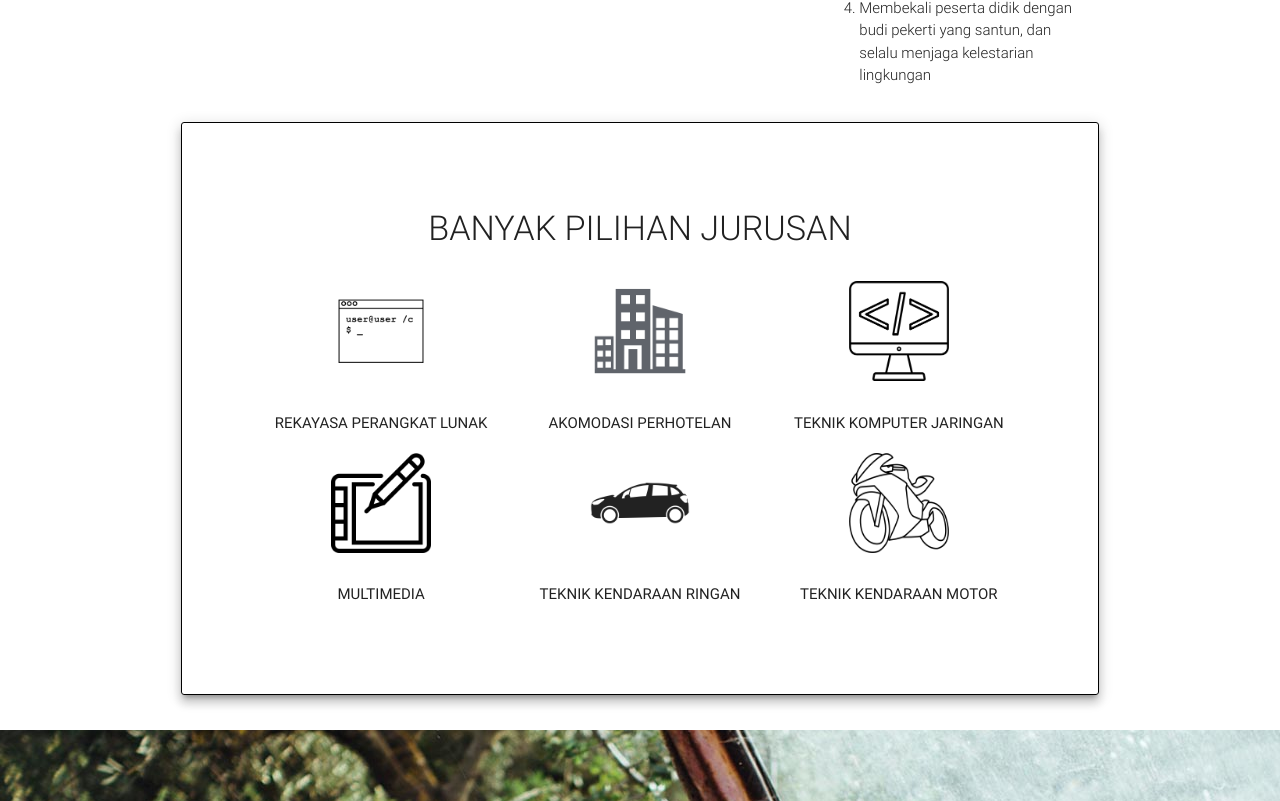
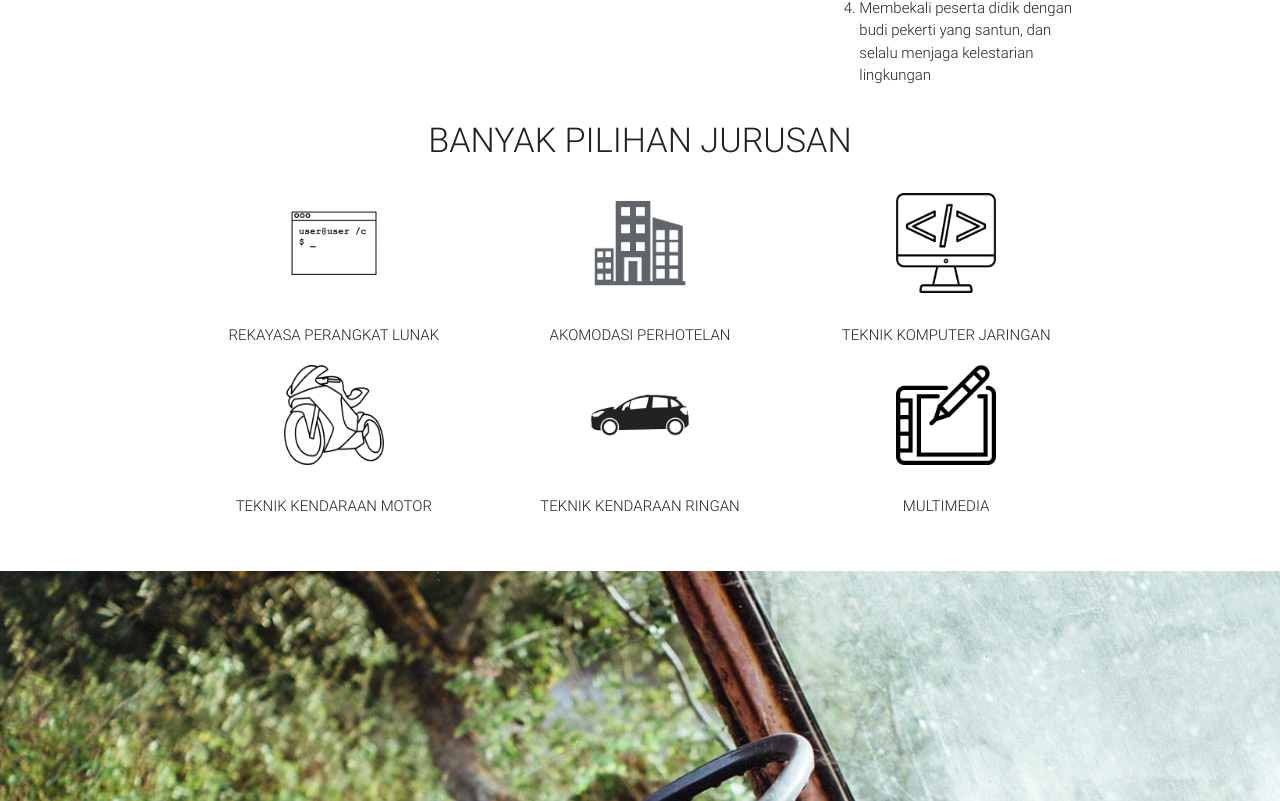
Before and after one commit to androjovi/example-profil-sekolah, a plain HTML site: page index.html in a window 1280 px wide. Shown: the part 1299-2100 px from the top of the page. Drawn offline with nearby package versions, Linux system fonts and the light colour scheme.

Commit message:
Add files via upload

```diff
--- a/index.html
+++ b/index.html
@@ -136,51 +136,76 @@
 				</div>
 			</div>
 
-			<div class="row z-depth-4" style="border: 1px solid black; padding:70px; border-radius: 3px; ">
-				<div class="row center" >
-					<h4 class="light" >BANYAK PILIHAN JURUSAN</h4>
+			<div class="row">
+				<div class="row center">
+					<h4 class="light">BANYAK PILIHAN JURUSAN</h4>
 				</div>
-				<div class="col s2 m4">
-					<div class="row center">
-					<img src="img/jurusan/rpl.png" width="100px" height="100px">
+				<div class="col s12 m4">
+					<div class="icon-block">
+						<div class="row center">
+							<img src="img/jurusan/rpl.png" width="100px" height="100px">
+						</div>
+						<div class="center">
+							<p class="light">REKAYASA PERANGKAT LUNAK</p>
+						</div>
 					</div>
-					<p class="center">REKAYASA PERANGKAT LUNAK</p>
 				</div>
-				<div class="col s2 m4">
-					<div class="row center">
-					<img src="img/jurusan/hotel.png" width="100px" height="100px">
+				<div class="col s12 m4">
+					<div class="icon-block">
+						<div class="row center">
+							<img src="img/jurusan/hotel.png" width="100px" height="100px">
+
+						</div>
+						<div class="center">
+							<p class="light">AKOMODASI PERHOTELAN</p>
+						</div>
+
 					</div>
-					<p class="center">AKOMODASI PERHOTELAN</p>
 				</div>
 
-				<div class="col s2 m4">
-					<div class="row center">
-					<img src="img/jurusan/tkj.png" width="100px" height="100px">
+				<div class="col s12 m4">
+					<div class="icon-block">
+						<div class="row center">
+							<img src="img/jurusan/tkj.png" width="100px" height="100px">
+						</div>
+						<div class="center">
+							<p class="light">TEKNIK KOMPUTER JARINGAN</p>
+						</div>
 					</div>
-					<p class="center">TEKNIK KOMPUTER JARINGAN</p>
 				</div>
-				<div class="col s2 m4">
-					<div class="row center">
-					<img src="img/jurusan/mm.png" width="100px" height="100px">
+				<div class="col s12 m4">
+					<div class="icon-block">
+						<div class="row center">
+							<img src="img/jurusan/tkm.png" width="100px" height="100px">
+						</div>
+						<div class="center">
+							<p class="light">TEKNIK KENDARAAN MOTOR</p>
+						</div>
 					</div>
-					<p class="center">MULTIMEDIA</p>
 				</div>
-				<div class="col s2 m4">
-					<div class="row center">
-					<img src="img/jurusan/tkr.png" width="100px" height="100px">
+				<div class="col s12 m4">
+					<div class="icon-block">
+						<div class="row center">
+							<img src="img/jurusan/tkr.png" width="100px" height="100px">
+						</div>
+						<div class="center">
+							<p class="light">TEKNIK KENDARAAN RINGAN</p>
+						</div>
 					</div>
-					<p class="center">TEKNIK KENDARAAN RINGAN</p>
 				</div>
-				<div class="col s2 m4">
-					<div class="row center">
-					<img src="img/jurusan/tkm.png" width="100px" height="100px">
+				<div class="col s12 m4">
+					<div class="icon-block">
+						<div class="row center">
+							<img src="img/jurusan/mm.png" width="100px" height="100px">
+						</div>
+						<div class="center">
+							<p class="light">MULTIMEDIA</p>
+						</div>
 					</div>
-					<p class="center">TEKNIK KENDARAAN MOTOR</p>
 				</div>
 			</div>
 		</div>
 	</div>
-
 
 
 
```
